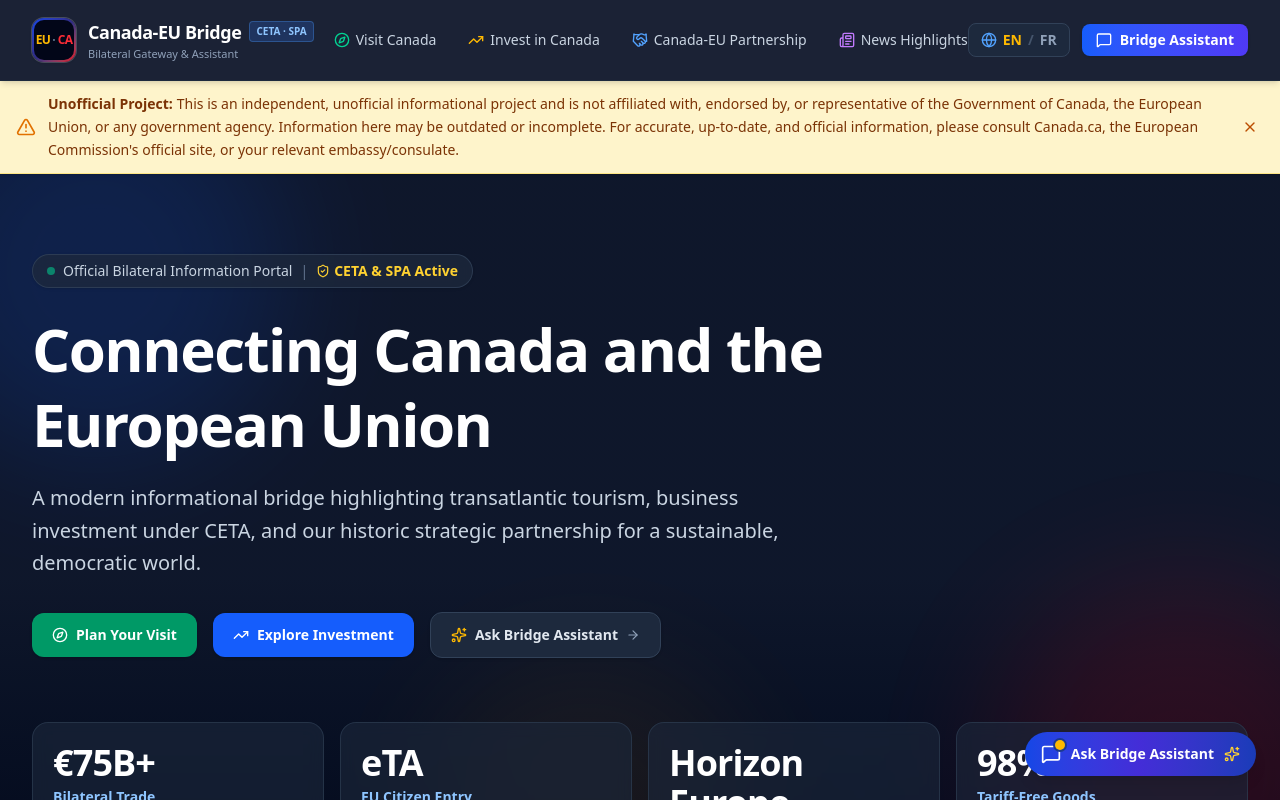
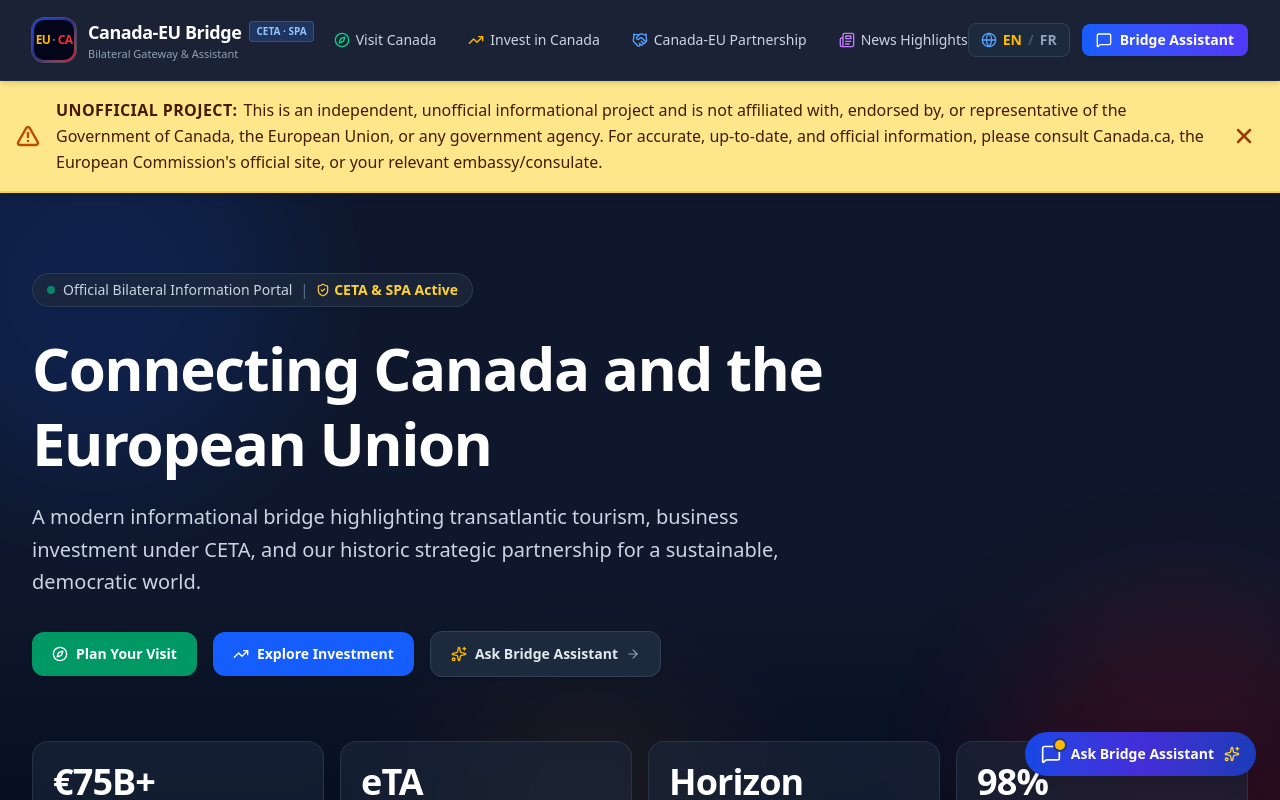
Before and after one commit to des4mir/canada-eu-bridge, a React (Vite) app: page / in a window 1280 px wide. Shown: the top 800 px of the page. Built offline with nearby package versions, Linux system fonts and the light colour scheme.

Commit message:
refactor: update disclaimer text and banner UI
Refined the unofficial project disclaimer text for clarity and updated the DisclaimerBanner component styling to improve readability and visual prominence.

```diff
--- a/src/components/DisclaimerBanner.tsx
+++ b/src/components/DisclaimerBanner.tsx
@@ -27,20 +27,20 @@ export const DisclaimerBanner: React.FC<DisclaimerBannerProps & { variant?: "lig
   if (!isVisible) return null;
 
   const containerStyles = variant === "light"
-    ? "bg-amber-100/90 backdrop-blur-sm border-b border-amber-200 text-amber-900 px-4 py-3 relative z-30 shadow-sm"
-    : "bg-slate-900 border-t border-slate-800 text-slate-300 px-4 py-3 relative z-30";
-  const iconStyles = variant === "light" ? "text-amber-600" : "text-amber-500";
+    ? "bg-amber-200/95 backdrop-blur-sm border-b-2 border-amber-300 text-amber-950 px-4 py-3 sm:py-4 relative z-30 shadow-md"
+    : "bg-slate-800 border-t-2 border-slate-700 text-slate-100 px-4 py-3 sm:py-4 relative z-30 shadow-md";
+  const iconStyles = variant === "light" ? "text-amber-700" : "text-amber-400";
   const btnStyles = variant === "light"
-    ? "hover:bg-amber-200/50 text-amber-700 hover:text-amber-900"
-    : "hover:bg-slate-800 text-slate-400 hover:text-white";
+    ? "hover:bg-amber-300 text-amber-800 hover:text-amber-950"
+    : "hover:bg-slate-700 text-slate-300 hover:text-white";
 
   return (
     <div className={containerStyles}>
       <div className="max-w-7xl mx-auto flex items-start sm:items-center justify-between gap-3 sm:gap-4">
-        <div className="flex items-start sm:items-center gap-2 sm:gap-3 flex-1 min-w-0 text-xs sm:text-sm">
-          <AlertTriangle className={`w-5 h-5 shrink-0 mt-0.5 sm:mt-0 ${iconStyles}`} />
+        <div className="flex items-start sm:items-center gap-3 sm:gap-4 flex-1 min-w-0 text-sm sm:text-base font-medium">
+          <AlertTriangle className={`w-5 h-5 sm:w-6 sm:h-6 shrink-0 mt-0.5 sm:mt-0 ${iconStyles}`} strokeWidth={2.5} />
           <p className="leading-relaxed flex-1">
-            <strong className="font-semibold mr-1">
+            <strong className="font-bold uppercase tracking-wide mr-1.5">
               {currentLang === "en" ? "Unofficial Project:" : "Projet Non Officiel :"}
             </strong>
             {t.text}
@@ -48,11 +48,11 @@ export const DisclaimerBanner: React.FC<DisclaimerBannerProps & { variant?: "lig
         </div>
         <button
           onClick={handleDismiss}
-          className={`p-1.5 rounded-lg transition-colors shrink-0 ${btnStyles}`}
+          className={`p-1.5 sm:p-2 rounded-lg transition-colors shrink-0 ${btnStyles}`}
           aria-label={t.dismiss}
           title={t.dismiss}
         >
-          <X className="w-4 h-4" />
+          <X className="w-5 h-5 sm:w-6 sm:h-6" strokeWidth={2.5} />
         </button>
       </div>
     </div>
--- a/src/data/translations.ts
+++ b/src/data/translations.ts
@@ -192,7 +192,7 @@ export const translations = {
       quickSuggestionsTitle: "Suggested Questions:",
     },
     disclaimer: {
-      text: "This is an independent, unofficial informational project and is not affiliated with, endorsed by, or representative of the Government of Canada, the European Union, or any government agency. Information here may be outdated or incomplete. For accurate, up-to-date, and official information, please consult Canada.ca, the European Commission's official site, or your relevant embassy/consulate.",
+      text: "This is an independent, unofficial informational project and is not affiliated with, endorsed by, or representative of the Government of Canada, the European Union, or any government agency. For accurate, up-to-date, and official information, please consult Canada.ca, the European Commission's official site, or your relevant embassy/consulate.",
       dismiss: "Dismiss notice",
     },
     footer: {
@@ -401,7 +401,7 @@ export const translations = {
       quickSuggestionsTitle: "Questions suggérées :",
     },
     disclaimer: {
-      text: "Ce projet d'information est indépendant et non officiel, et n'est ni affilié à, ni approuvé par, ni représentatif du gouvernement du Canada, de l'Union européenne ou de toute agence gouvernementale. Les informations présentées ici peuvent être obsolètes ou incomplètes. Pour des informations précises, à jour et officielles, veuillez consulter Canada.ca, le site officiel de la Commission européenne, ou votre ambassade/consulat concerné.",
+      text: "Ce projet d'information est indépendant et non officiel, et n'est ni affilié à, ni approuvé par, ni représentatif du gouvernement du Canada, de l'Union européenne ou de toute agence gouvernementale. Pour des informations précises, à jour et officielles, veuillez consulter Canada.ca, le site officiel de la Commission européenne, ou votre ambassade/consulat concerné.",
       dismiss: "Fermer l'avis",
     },
     footer: {
```
